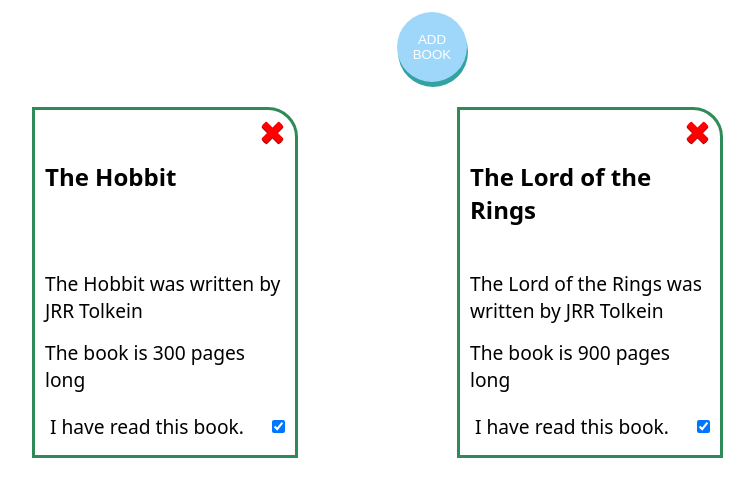
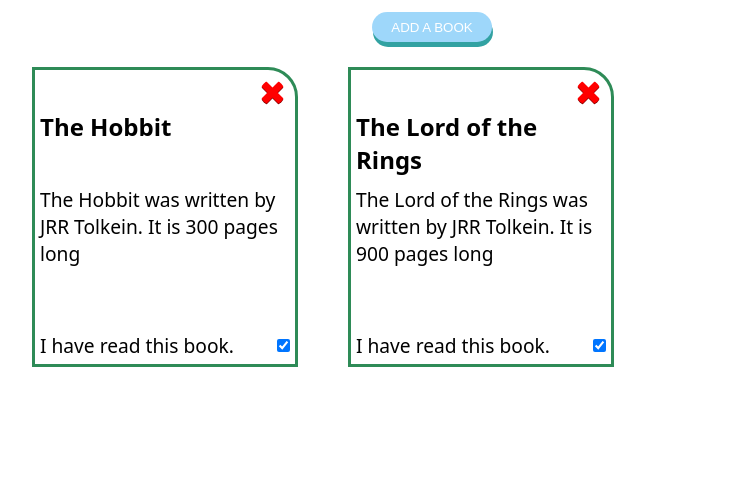
Before and after one commit to fintonius/library, a plain HTML site: page index.html in a window 1280 px wide. Shown: the part 62-558 px from the top of the page, without its empty margins (208-962 px from the left). Drawn offline with Linux system fonts and the light colour scheme.

Commit message:
update layout of the library and the format of the cards

```diff
--- a/index.html
+++ b/index.html
@@ -11,7 +11,7 @@
     <div id="overlay" style="display: none;"></div>
     <div class="header">
         <h1>MY LIBRARY</h1>
-        <button onclick="showForm()">ADD BOOK</button>
+        <button onclick="showForm()">ADD A BOOK</button>
     </div>
     <div id="addBook" style="display: none;">
         <form id="newBook" method="post" onsubmit="event.preventDefault()">
--- a/scripts.js
+++ b/scripts.js
@@ -57,10 +57,8 @@ function addBookEntry() {
   //creates the HTML elements to add book info to
   const newBookEntry = document.createElement('div');
   newBookEntry.classList.add('card');
-  const cardContent = document.createElement('div')
   const bookTitle = document.createElement('h1');
-  const bookAuthor = document.createElement('p');
-  const bookPages = document.createElement('p');
+  const bookInfo = document.createElement('p');
   const readBook = document.createElement('div');
   const readBookText = document.createElement('p');
   const buttonWrap = document.createElement('div');
@@ -78,11 +76,9 @@ function addBookEntry() {
     }
   });
 
-
   bookTitle.textContent = myLibrary[index].title;
-  bookAuthor.textContent = `${bookTitle.textContent} was written by
-  ${myLibrary[index].author}`;
-  bookPages.textContent = `The book is ${myLibrary[index].pages} pages long`;
+  bookInfo.textContent = `${bookTitle.textContent} was written by
+  ${myLibrary[index].author}. It is ${myLibrary[index].pages} pages long`;
   if (myLibrary[index].read == "read") {
     readBookText.textContent = "I have read this book.";
     haveRead.checked = 'check';
@@ -104,8 +100,7 @@ function addBookEntry() {
   buttonWrap.appendChild(removeBook);
   newBookEntry.appendChild(buttonWrap);
   newBookEntry.appendChild(bookTitle);
-  newBookEntry.appendChild(bookAuthor);
-  newBookEntry.appendChild(bookPages);
+  newBookEntry.appendChild(bookInfo);
   newBookEntry.appendChild(readBook);
   library.appendChild(newBookEntry);
 
--- a/styles.css
+++ b/styles.css
@@ -27,10 +27,10 @@ body {
 }
 
 .header > button {
-    border-radius: 50%;
+    border-radius: 25px;
     border: none;
-    width: 70px;
-    height: 70px;
+    width: 120px;
+    height: 30px;
     justify-self: center;
     background-color: lightskyblue;
     box-shadow: 1px 5px 0px darkcyan;
@@ -55,7 +55,7 @@ body {
 #addBook {
     position: absolute;
     left: 50%;
-    top: 10%;
+    top: 20%;
     margin-left: -200px;
     border: 3px lightskyblue solid;
     background-color: white;
@@ -79,10 +79,11 @@ label {
     padding: 5px;
 }
 
-p {
+#addBook > p {
     border: 2px lightblue solid;
     border-radius: 3px;
     padding: 5px;
+    margin-top: 5px;
 }
 
 input {
@@ -94,8 +95,8 @@ input {
 #library {
     display: grid;
     width: 800px;
-    grid-template-columns: repeat(auto-fit, minmax(200px, 1fr));
-    grid-template-rows: minmax(200px, 1fr);
+    grid-template-columns: 1fr 1fr 1fr;
+    grid-template-rows: minmax(300px, 1fr);
     grid-gap: 50px;
     padding: 10px;
 }
@@ -106,7 +107,7 @@ input {
     height: auto;
     width: 250px;
     display: grid;
-    grid-template-rows: 1fr 3fr;
+    grid-template-rows: 30px 1fr 2fr;
     grid-gap: 5px;
     padding: 5px;
 }
@@ -115,7 +116,6 @@ input {
 #library > div > h1,
 #library > div > :last-child  {
     border: none;
-    padding: 5px;
     margin: 0px;
 }
 
@@ -137,6 +137,7 @@ input {
     width: 25px;
     border-radius: 50%;
     background-color: red;
+    /*create X shape for button*/
     clip-path: polygon(20% 0%, 0% 20%, 30% 50%, 0% 80%, 20% 100%,
     50% 70%, 80% 100%, 100% 80%, 70% 50%, 100% 20%, 80% 0%, 50% 30%);
 }
```
